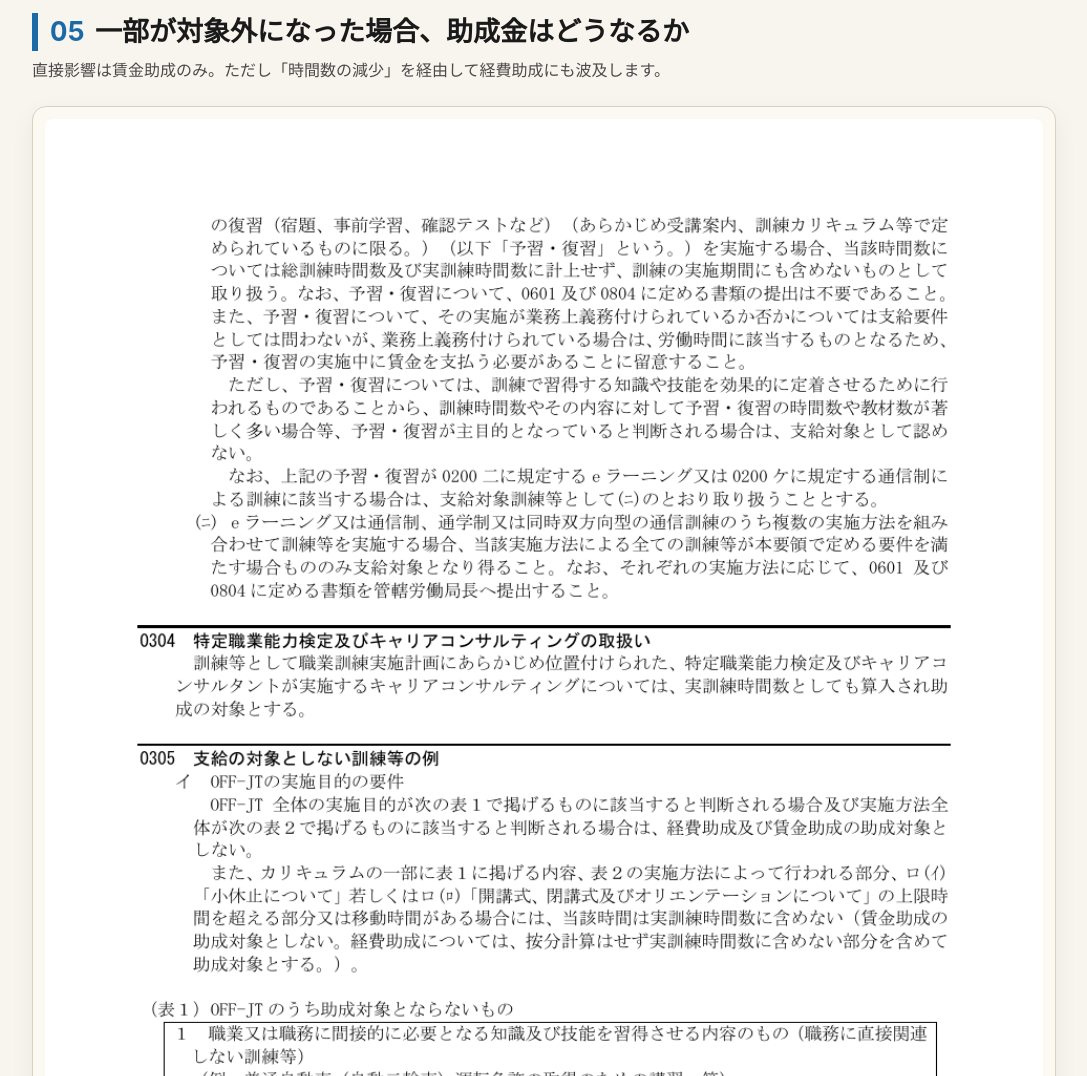
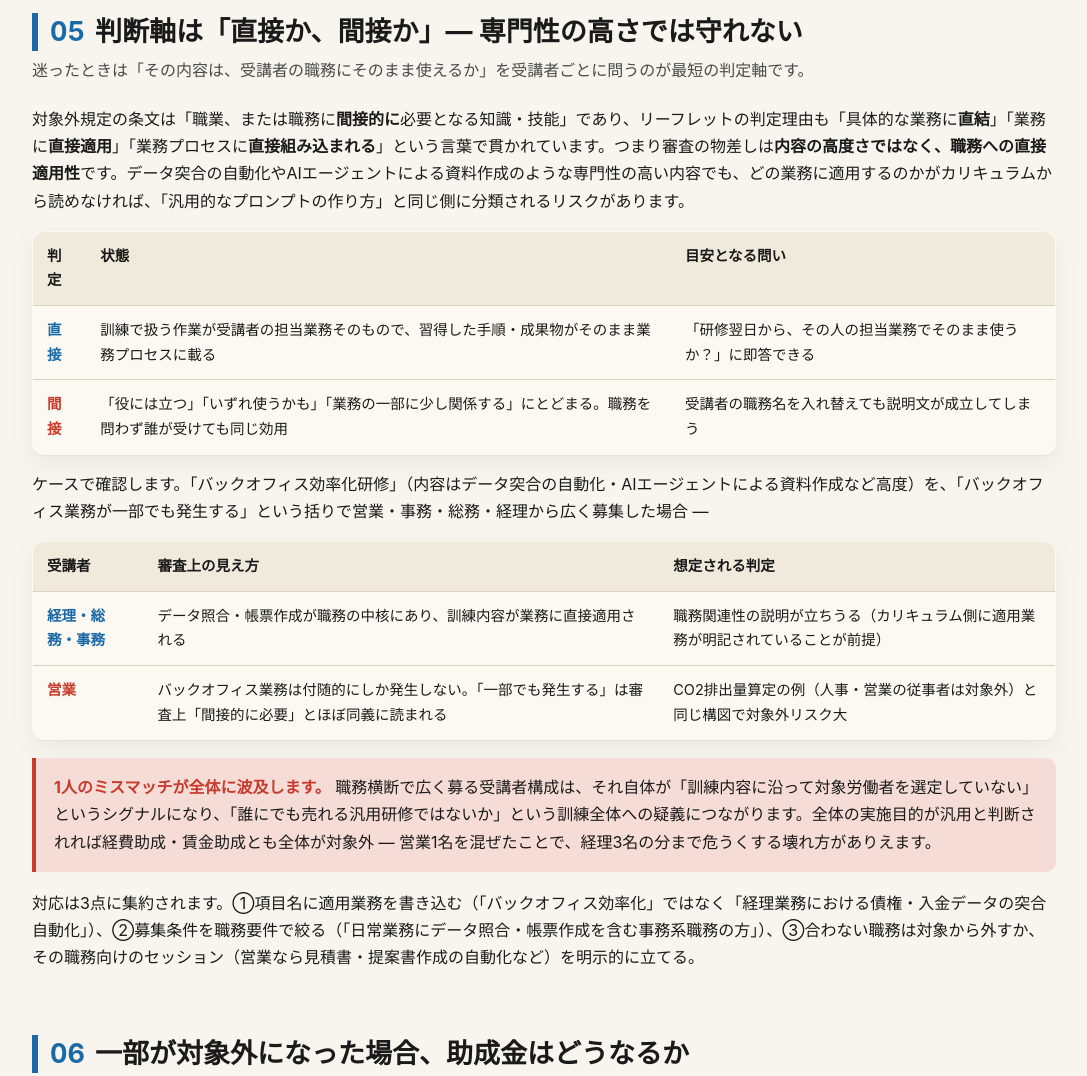
Before and after one commit to taikisakaguchi/reskilling-r883-explainer, a plain HTML site: page index.html in a window 1280 px wide. Shown: the part 7220-8296 px from the top of the page, without its empty margins (96-1183 px from the left). Drawn offline with Linux system fonts and the light colour scheme.

Commit message:
セクション05「判断軸は直接か間接か」を追加
Co-Authored-By: Claude Fable 5 <noreply@anthropic.com>

```diff
--- a/index.html
+++ b/index.html
@@ -243,7 +243,32 @@
   </section>
 
   <section>
-    <h2><span class="num">05</span>一部が対象外になった場合、助成金はどうなるか</h2>
+    <h2><span class="num">05</span>判断軸は「直接か、間接か」— 専門性の高さでは守れない</h2>
+    <p class="sub">迷ったときは「その内容は、受講者の職務にそのまま使えるか」を受講者ごとに問うのが最短の判定軸です。</p>
+    <p>対象外規定の条文は「職業、または職務に<strong>間接的に</strong>必要となる知識・技能」であり、リーフレットの判定理由も「具体的な業務に<strong>直結</strong>」「業務に<strong>直接適用</strong>」「業務プロセスに<strong>直接組み込まれる</strong>」という言葉で貫かれています。つまり審査の物差しは<strong>内容の高度さではなく、職務への直接適用性</strong>です。データ突合の自動化やAIエージェントによる資料作成のような専門性の高い内容でも、どの業務に適用するのかがカリキュラムから読めなければ、「汎用的なプロンプトの作り方」と同じ側に分類されるリスクがあります。</p>
+    <table class="table">
+      <thead><tr><th>判定</th><th>状態</th><th>目安となる問い</th></tr></thead>
+      <tbody>
+        <tr class="ok"><td>直接</td><td>訓練で扱う作業が受講者の担当業務そのもので、習得した手順・成果物がそのまま業務プロセスに載る</td><td>「研修翌日から、その人の担当業務でそのまま使うか？」に即答できる</td></tr>
+        <tr class="ng"><td>間接</td><td>「役には立つ」「いずれ使うかも」「業務の一部に少し関係する」にとどまる。職務を問わず誰が受けても同じ効用</td><td>受講者の職務名を入れ替えても説明文が成立してしまう</td></tr>
+      </tbody>
+    </table>
+    <p>ケースで確認します。「バックオフィス効率化研修」（内容はデータ突合の自動化・AIエージェントによる資料作成など高度）を、「バックオフィス業務が一部でも発生する」という括りで営業・事務・総務・経理から広く募集した場合 —</p>
+    <table class="table">
+      <thead><tr><th>受講者</th><th>審査上の見え方</th><th>想定される判定</th></tr></thead>
+      <tbody>
+        <tr class="ok"><td>経理・総務・事務</td><td>データ照合・帳票作成が職務の中核にあり、訓練内容が業務に直接適用される</td><td>職務関連性の説明が立ちうる（カリキュラム側に適用業務が明記されていることが前提）</td></tr>
+        <tr class="ng"><td>営業</td><td>バックオフィス業務は付随的にしか発生しない。「一部でも発生する」は審査上「間接的に必要」とほぼ同義に読まれる</td><td>CO2排出量算定の例（人事・営業の従事者は対象外）と同じ構図で対象外リスク大</td></tr>
+      </tbody>
+    </table>
+    <div class="callout warn">
+      <p><strong>1人のミスマッチが全体に波及します。</strong> 職務横断で広く募る受講者構成は、それ自体が「訓練内容に沿って対象労働者を選定していない」というシグナルになり、「誰にでも売れる汎用研修ではないか」という訓練全体への疑義につながります。全体の実施目的が汎用と判断されれば経費助成・賃金助成とも全体が対象外 — 営業1名を混ぜたことで、経理3名の分まで危うくする壊れ方がありえます。</p>
+    </div>
+    <p>対応は3点に集約されます。①項目名に適用業務を書き込む（「バックオフィス効率化」ではなく「経理業務における債権・入金データの突合自動化」）、②募集条件を職務要件で絞る（「日常業務にデータ照合・帳票作成を含む事務系職務の方」）、③合わない職務は対象から外すか、その職務向けのセッション（営業なら見積書・提案書作成の自動化など）を明示的に立てる。</p>
+  </section>
+
+  <section>
+    <h2><span class="num">06</span>一部が対象外になった場合、助成金はどうなるか</h2>
     <p class="sub">直接影響は賃金助成のみ。ただし「時間数の減少」を経由して経費助成にも波及します。</p>
     <figure>
       <img src="images/guidelines-p10-0305.png" alt="支給要領 p.10 0305 支給の対象としない訓練等の例">
@@ -270,7 +295,7 @@
   </section>
 
   <section>
-    <h2><span class="num">06</span>eラーニング訓練は「年度1回」に</h2>
+    <h2><span class="num">07</span>eラーニング訓練は「年度1回」に</h2>
     <p class="sub">受講回数上限（年度3回）のうち、eラーニングは同一労働者につき年度1回までになりました。</p>
     <figure>
       <img src="images/pamphlet-p39-count-limit.png" alt="パンフレット p.39 支給に関する制限・経過措置">
@@ -287,7 +312,7 @@
   </section>
 
   <section>
-    <h2><span class="num">07</span>経過措置と、研修会社の実務対応チェックリスト</h2>
+    <h2><span class="num">08</span>経過措置と、研修会社の実務対応チェックリスト</h2>
     <p class="sub">8月2日以前に契約済みの案件は旧ルールが適用されます。カリキュラム設計は「時間割の明示」が肝です。</p>
     <table class="table">
       <thead><tr><th>区分</th><th>経過措置の適用条件（→ 改正前の取扱いを適用）</th></tr></thead>
@@ -314,7 +339,7 @@
     <h2>結論</h2>
     <ol>
       <li>研修の主目的が「特定の職務への具体的適用」にあるか — が最重要の分かれ目。概念理解・リテラシー・マナーどまりの研修は、令和8年8月3日以降の計画では助成対象外です。</li>
-      <li>カリキュラムは業種で設計してよい。ただし判定は受講者の職務単位 — 講座の中身だけでなく、受講者選定まで含めて案件を設計することが改正後の助成金対応です。</li>
+      <li>カリキュラムは業種で設計してよい。ただし判定は受講者の職務単位 — 講座の中身だけでなく、受講者選定まで含めて案件を設計することが改正後の助成金対応です。迷ったら「研修翌日から、その人の担当業務でそのまま使うか（直接か、間接か）」で判定します。</li>
       <li>一部に概念的内容が混ざる場合は「時間除外」で処理されますが、除外後10時間割れで全体不支給、限度額区分の低下もあり得ます。科目別の時間割設計が助成金対応の生命線です。</li>
       <li>判断に迷う案件は、計画届提出前に管轄労働局への照会または専門家への相談をお勧めします。</li>
     </ol>
```
